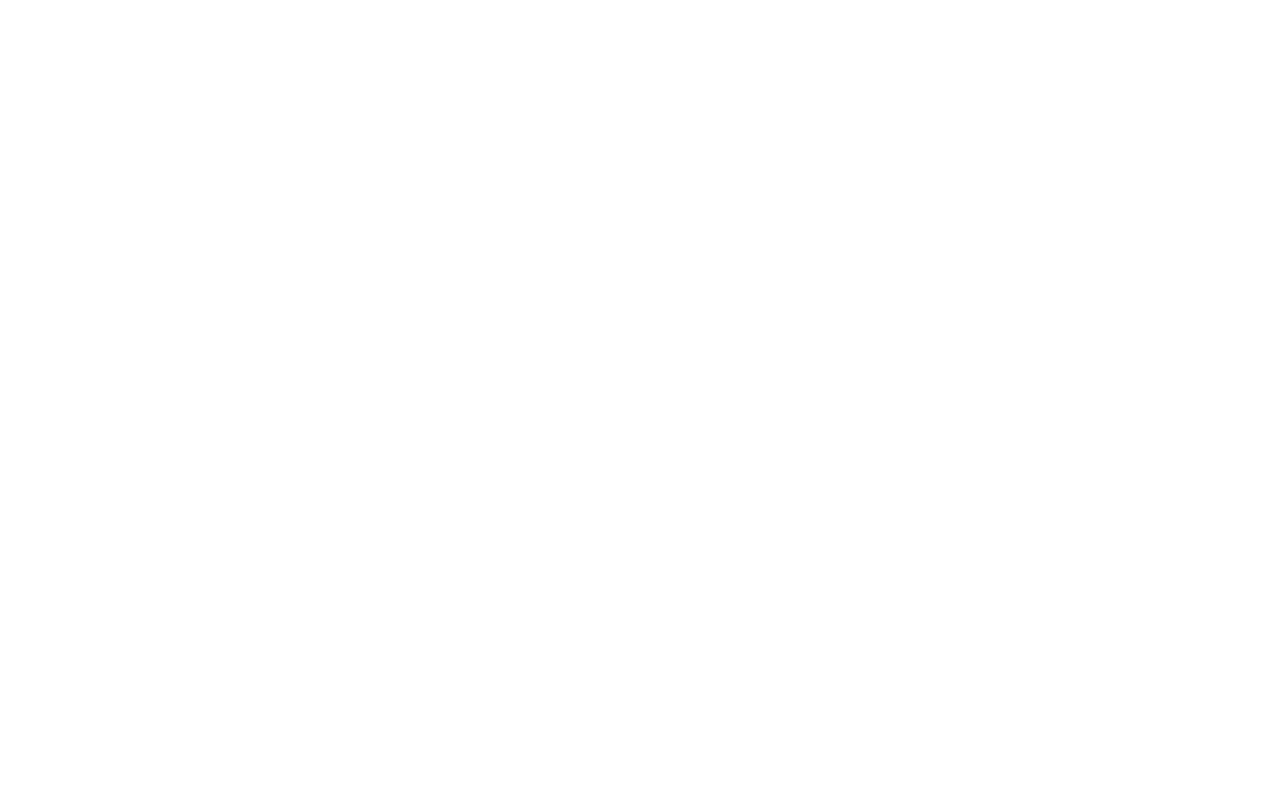
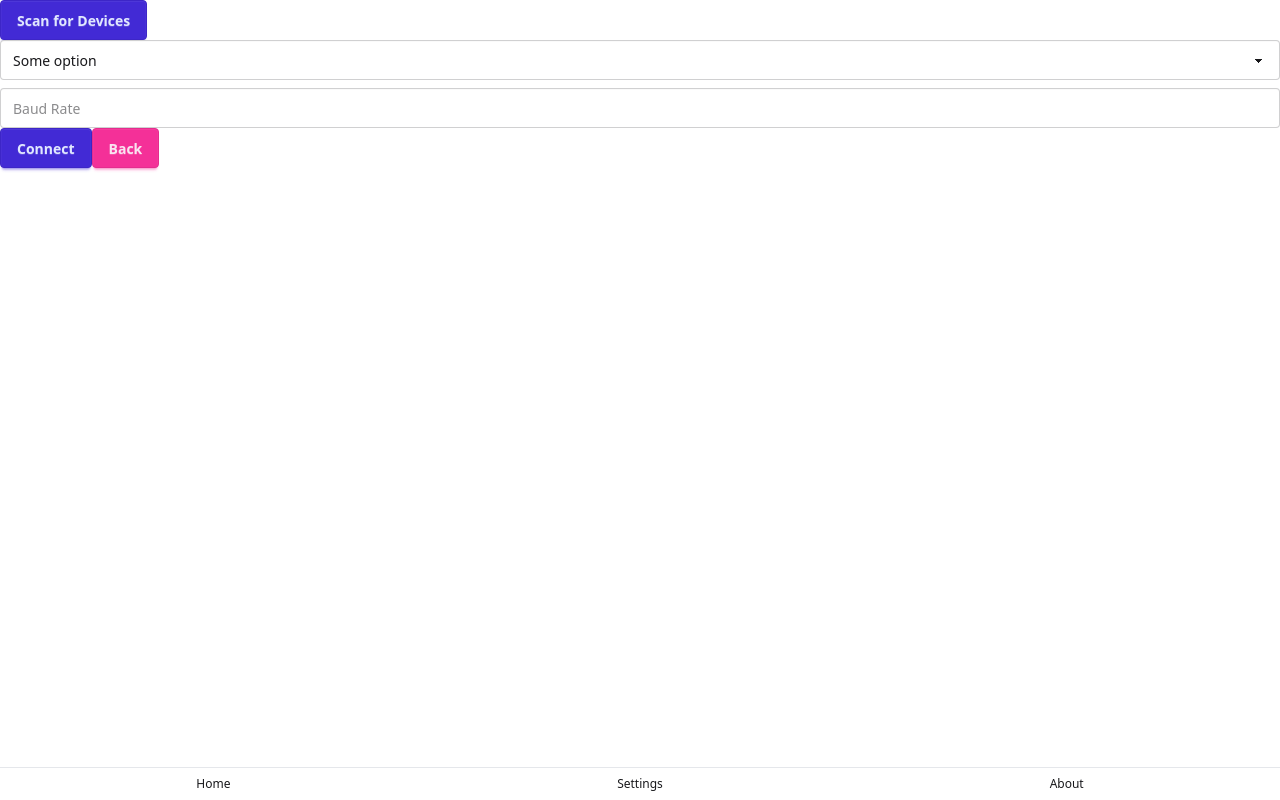
Before and after one commit to ScottGibb/LED-Strip-Controller-Tauri-App, a React (Vite) app: page /configuration/serial in a window 1280 px wide. Before the commit this address had no page. Built offline with nearby package versions, Linux system fonts and the light colour scheme.

Commit message:
feat: add routes
Signed-off-by: Scott Gibb <smgibb@yahoo.com>

```diff
--- a/src/layouts/index.tsx
+++ b/src/layouts/index.tsx
@@ -1,9 +1,11 @@
 import { ReactNode } from "react";
 import { ToastContainer } from "react-toastify";
+import NavBar from "./navbar";
 
 export function Layout({ children }: { children: ReactNode }) {
   return (
     <div className="flex flex-col h-screen overflow-hidden">
+      <NavBar />
       <ToastContainer />
       <div>
         <div className="grow">{children}</div>
--- /dev/null
+++ b/src/layouts/navbar.tsx
@@ -0,0 +1,26 @@
+import { Link } from "react-router-dom";
+import { routes } from "../routes";
+
+const NavBar = () => {
+  return (
+    <div>
+      <nav className="bottom-nav fixed bottom-0 w-full bg-white border-t border-gray-200 flex justify-around">
+        {routes.map(
+          ({ title, path, icon, isPrivate }) =>
+            !isPrivate && (
+              <Link
+                to={path}
+                key={title}
+                className="nav-button flex flex-col items-center flex-1 transition-colors duration-200 ease-in-out hover:bg-gray-100 active:bg-gray-200 p-2"
+              >
+                <span className="icon text-xl">{icon}</span>
+                <span className="text text-xs">{title}</span>
+              </Link>
+            ),
+        )}
+      </nav>
+    </div>
+  );
+};
+
+export default NavBar;
--- /dev/null
+++ b/src/pages/about.tsx
@@ -0,0 +1,27 @@
+/** Settings for the game.  This page is loaded once before a game starts to determine rules and player count. */
+import { useEffect, useState } from "react";
+import { getName, getTauriVersion, getVersion } from "@tauri-apps/api/app";
+
+export default function AboutPage() {
+  const [appName, setAppName] = useState("");
+  const [version, setVersion] = useState("");
+  const [tauriVersion, setTauriVersion] = useState("");
+
+  useEffect(() => {
+    const loadInfo = async () => {
+      setAppName(await getName());
+      setVersion(await getVersion());
+      setTauriVersion(await getTauriVersion());
+    };
+    loadInfo();
+  }, []);
+
+  return (
+    <div>
+      <p>Name: {appName}</p>
+      <p>Version: {version}</p>
+      <p>Developed by: Scott Gibb</p>
+      <p>Tauri Version: {tauriVersion}</p>
+    </div>
+  );
+}
--- /dev/null
+++ b/src/pages/configuration/serial.tsx
@@ -0,0 +1,38 @@
+/** Settings for the game.  This page is loaded once before a game starts to determine rules and player count. */
+
+import { useEffect } from "react";
+import { notifyInfo } from "../../services/notifications";
+import { NavLink } from "react-router-dom";
+
+export function SerialConfigurationPage() {
+  useEffect(() => {}, []);
+  return (
+    <div>
+      <button
+        className="btn btn-primary"
+        onClick={() => {
+          notifyInfo("Scanning for devices...");
+        }}
+      >
+        Scan for Devices
+      </button>
+      <div className="flex flex-col gap-2">
+        <select className="select select-bordered w-full">
+          <option value="someOption">Some option</option>
+          <option value="otherOption">Other option</option>
+        </select>
+        <input
+          type="number"
+          placeholder="Baud Rate"
+          className="input input-bordered w-full"
+        />
+      </div>
+      <div>
+        <button className="btn btn-primary">Connect</button>
+        <NavLink className="btn btn-secondary" to="/">
+          Back
+        </NavLink>
+      </div>
+    </div>
+  );
+}
--- /dev/null
+++ b/src/pages/home.tsx
@@ -0,0 +1,19 @@
+/** Settings for the game.  This page is loaded once before a game starts to determine rules and player count. */
+
+import { useEffect } from "react";
+import { NavLink } from "react-router-dom";
+
+export function HomePage() {
+  useEffect(() => {}, []);
+  return (
+    <div>
+      <button className="btn btn-primary">Choose Connection Type</button>
+      <div>
+        <NavLink className="btn btn-secondary" to="/configuration/serial">
+          Serial / USB
+        </NavLink>
+        <button className="btn btn-secondary"> TCP / WiFi</button>
+      </div>
+    </div>
+  );
+}
--- a/src/routes.tsx
+++ b/src/routes.tsx
@@ -1,19 +1,43 @@
 import { Routes, Route, useLocation } from "react-router-dom";
 import React from "react";
 import { SettingsPage } from "./pages/settings";
+import { HomePage } from "./pages/home";
+import { SerialConfigurationPage } from "./pages/configuration/serial";
+import AboutPage from "./pages/about";
 
 type RouteType = {
   title: string;
   path: string;
   element: React.ReactNode;
   icon?: React.ReactNode;
+  isPrivate: boolean;
 };
 
 const allRoutes: RouteType[] = [
   {
+    title: "Home",
+    path: "/",
+    isPrivate: false,
+    element: <HomePage />,
+  },
+  {
     title: "Settings",
-    path: "/",
+    path: "/settings",
+    isPrivate: false,
+
     element: <SettingsPage />,
+  },
+  {
+    title: "About",
+    path: "/about",
+    isPrivate: false,
+    element: <AboutPage />,
+  },
+  {
+    title: "Serial Configuration",
+    path: "/configuration/serial",
+    isPrivate: true,
+    element: <SerialConfigurationPage />,
   },
 ];
 
```
